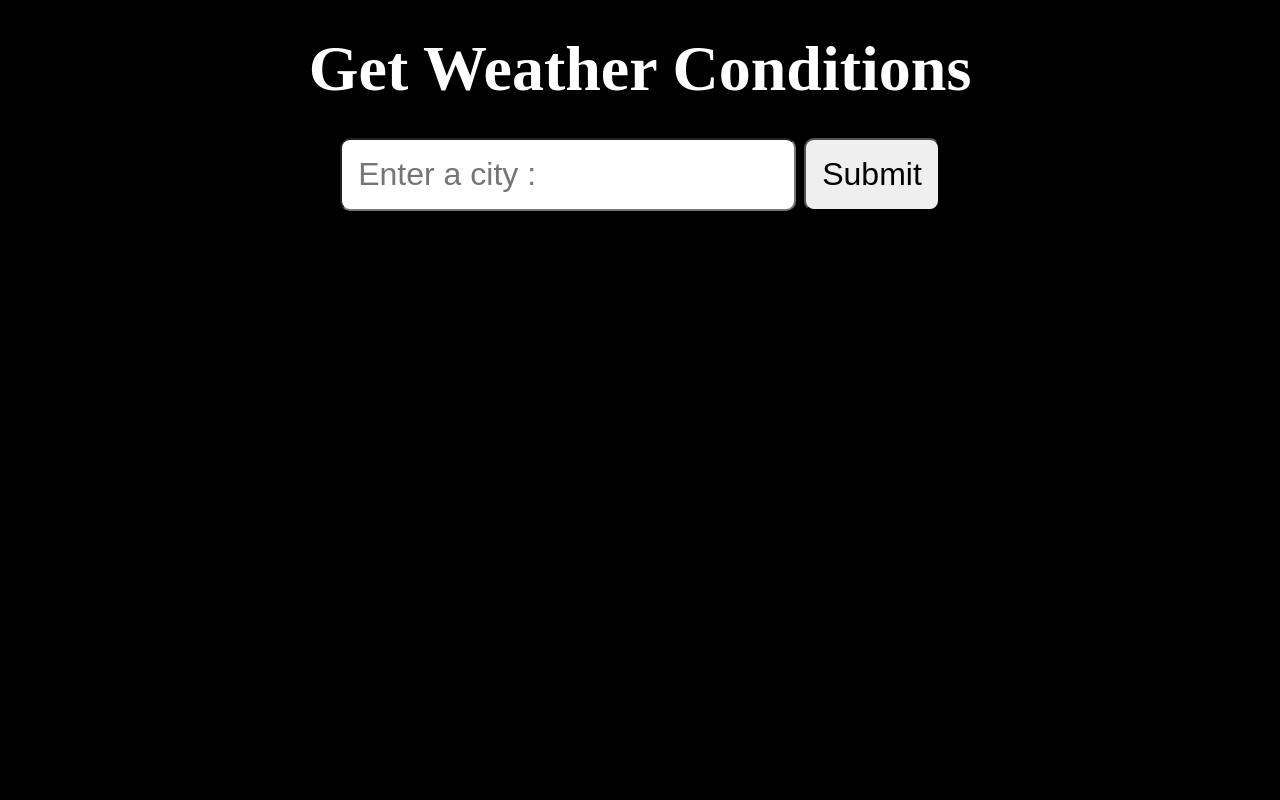
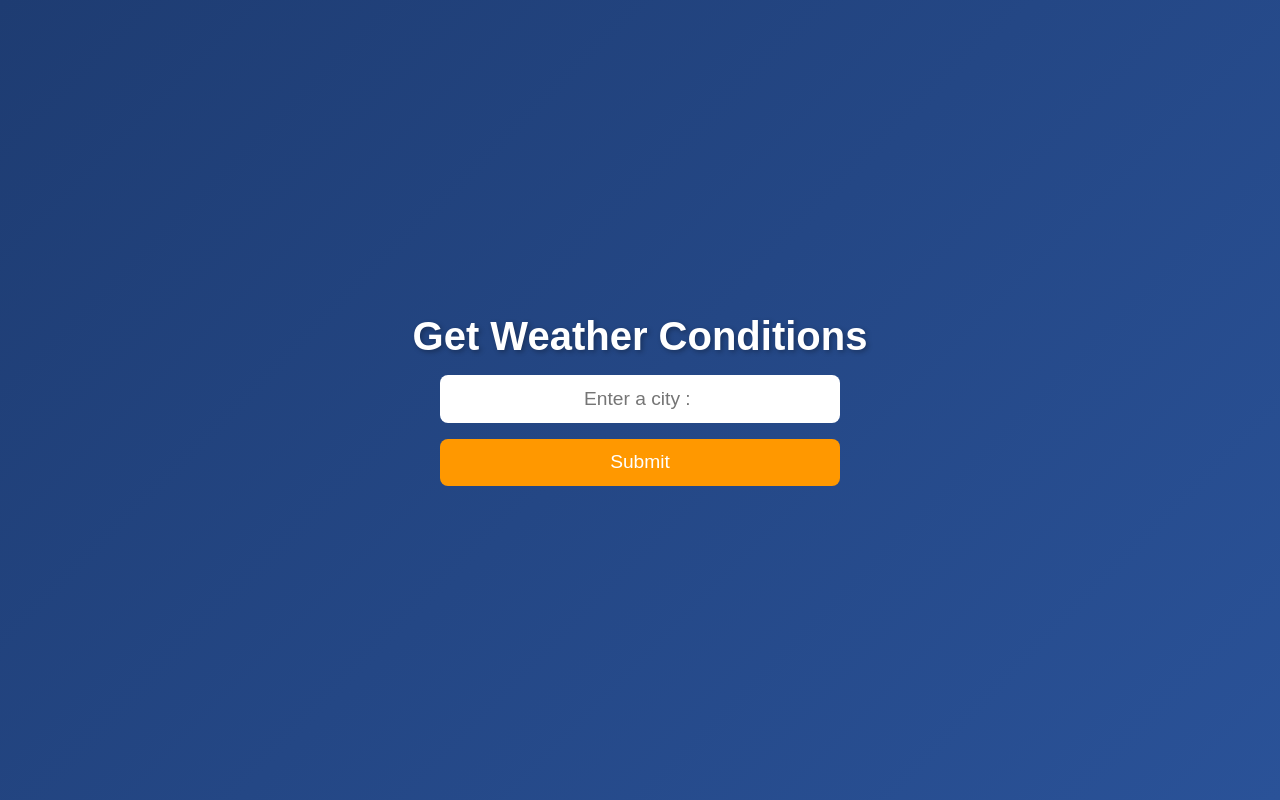
Before and after one commit to AryanAkhare/RevisingPython, a Flask app: page / in a window 1280 px wide. Run offline with Flask 3, Linux system fonts and the light colour scheme.

Commit message:
Updated styles and fixed issues

```diff
--- a/SmallProjects/WeatherApp/static/css/styles.css
+++ b/SmallProjects/WeatherApp/static/css/styles.css
@@ -1,21 +1,73 @@
-*{
-    margin:0;
-    padding:0;
-    box-sizing: border-box  ;
+* {
+    margin: 0;
+    padding: 0;
+    box-sizing: border-box;
+    font-family: Arial, sans-serif;
 }
-body{
-    padding:2rem;
-    background-color:black;
-    color:white;
+
+body {
+    background: linear-gradient(135deg, #1e3c72, #2a5298);
+    color: white;
     min-height: 100vh;
     display: flex;
     flex-direction: column;
     align-items: center;
-    gap:2rem;
-    font-size: 2rem;
+    justify-content: center;
+    padding: 2rem;
+    text-align: center;
 }
-input , button{
-    font-size: 2rem;
-    padding:1rem;
-    border-radius: 10px;
+
+h1 {
+    font-size: 2.5rem;
+    margin-bottom: 1rem;
+    text-shadow: 2px 2px 5px rgba(0, 0, 0, 0.3);
 }
+
+p {
+    font-size: 1.5rem;
+    margin-bottom: 1rem;
+}
+
+form {
+    display: flex;
+    flex-direction: column;
+    gap: 1rem;
+    width: 90%;
+    max-width: 400px;
+}
+
+input {
+    font-size: 1.2rem;
+    padding: 0.8rem;
+    border: none;
+    border-radius: 8px;
+    text-align: center;
+}
+
+button {
+    font-size: 1.2rem;
+    padding: 0.8rem;
+    border: none;
+    border-radius: 8px;
+    background-color: #ff9800;
+    color: white;
+    cursor: pointer;
+    transition: 0.3s;
+}
+
+button:hover {
+    background-color: #e68900;
+}
+
+@media (max-width: 600px) {
+    h1 {
+        font-size: 2rem;
+    }
+    p {
+        font-size: 1.2rem;
+    }
+    input, button {
+        font-size: 1rem;
+        padding: 0.6rem;
+    }
+}
```
